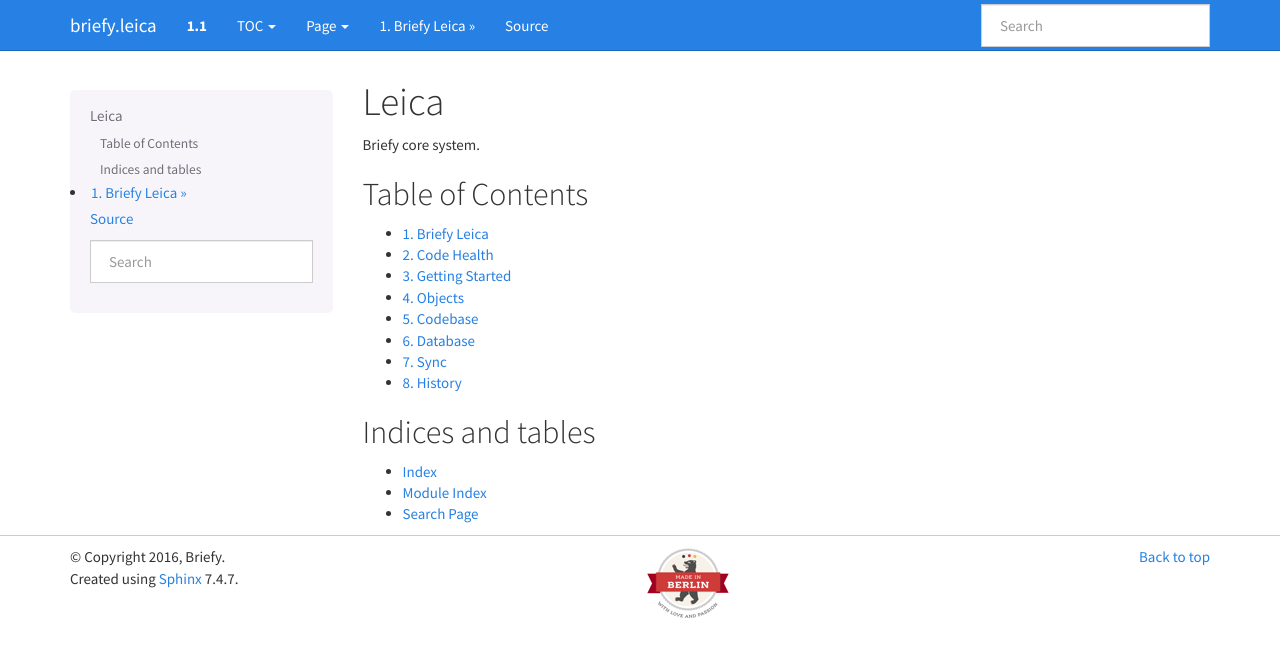
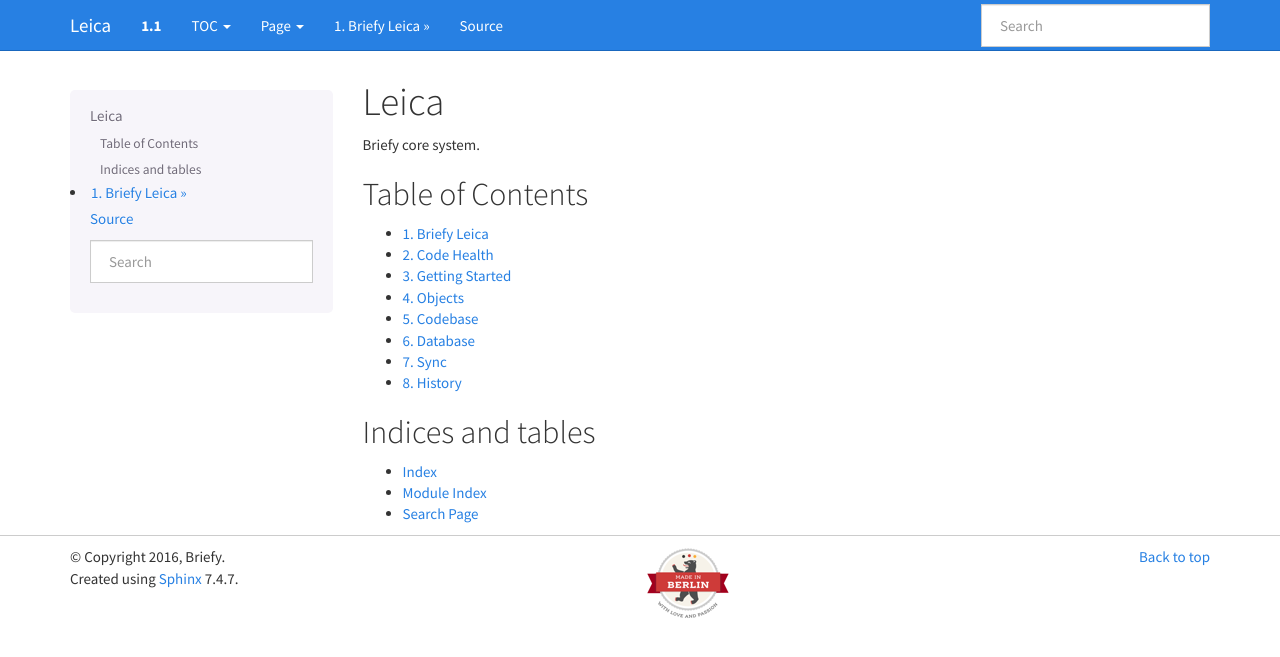
Before and after one commit to BriefyHQ/briefy.leica, a Sphinx documentation site: the page built from docs/index.rst, in a window 1280 px wide. Shown: the top 657 px of the page. Built offline with Sphinx 7.4.7, drawn with Linux system fonts in a browser that asks for light colours; pages that are not in the unit, such as notebooks, are missing from menus.

Commit message:
Design fixes

```diff
--- a/docs/_static/briefy.css
+++ b/docs/_static/briefy.css
@@ -379,7 +379,7 @@
 .list-inline{margin-left:-5px}
 .list-inline>li{display:inline-block;padding-left:5px;padding-right:5px}
 dl{margin-bottom:21px}
-dd{margin-left:0}
+dd{margin-left: 30px;}
 @media (min-width:768px){.dl-horizontal dt{float:left;width:160px;clear:left;text-align:right;overflow:hidden;text-overflow:ellipsis;white-space:nowrap}
 .dl-horizontal dd{margin-left:180px}
 }
--- a/docs/conf.py
+++ b/docs/conf.py
@@ -25,11 +25,11 @@
 source_encoding = 'utf-8'
 master_doc = 'index'
 
-project = 'briefy.leica'
+project = 'Leica'
 copyright = '2016, Briefy'
 author = 'Briefy Tech Team'
 
-version = '{}.{}'.format(major_version, minor_version)
+version = '{0}.{1}'.format(major_version, minor_version)
 release = release
 
 language = 'en'
```
